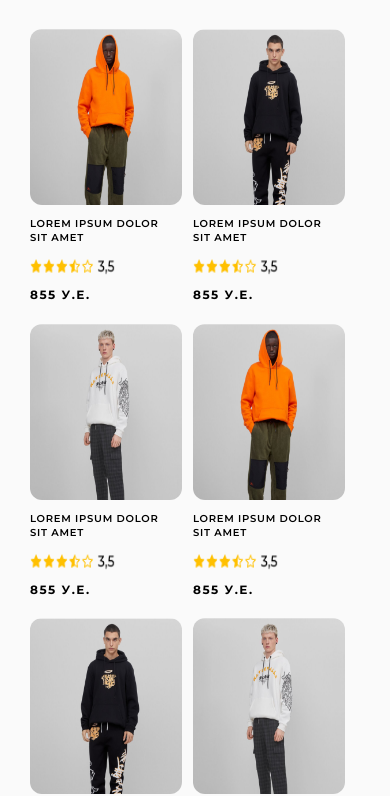
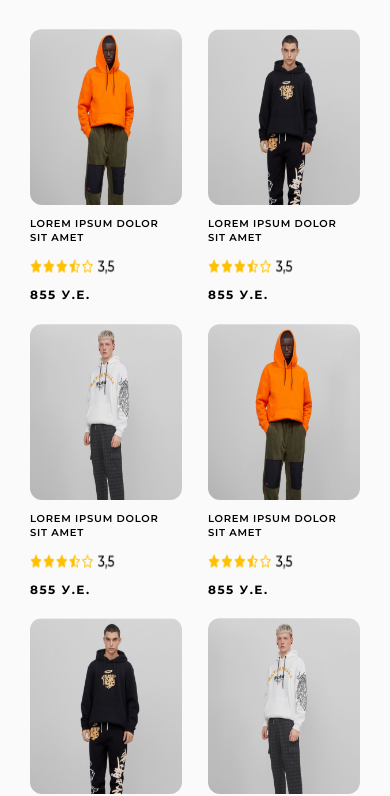
Before and after one commit to ZiyodillaDev/Imperator, a plain HTML site: page category-products.html in a window 390 px wide. Shown: the part 69-865 px from the top of the page. Drawn offline with Linux system fonts and the light colour scheme.

Commit message:
c-p.html changed

```diff
--- a/style/category-products.css
+++ b/style/category-products.css
@@ -202,6 +202,9 @@ form button{
 .clothes-t-b{
   margin-left: 30px;
   margin-top: 32px;
+  display: flex;
+  flex-wrap: wrap;
+  justify-content: space-between;
 }
 
 .place{
@@ -210,7 +213,7 @@ form button{
 }
 
 .clothes-t-b .box{
-  margin-left: 31px;
+  /* margin-left: 31px; */
   display: inline-block;
   margin-top: 20px;
 }
@@ -466,10 +469,10 @@ footer .mes{
     margin-left: 0px;
   }
 
-   .header{
+  .header{
     display: flex;
     gap: 16px;
-   }
+  }
 
   .btn_humburger {
     display: block;
@@ -508,6 +511,10 @@ footer .mes{
   .shop_btn{
     display: none;
   }
+
+  .clothes-t-b .box:nth-child(3){
+    margin-top: 20px;
+  }
 }
 
 @media (max-width:840px) {
@@ -524,8 +531,12 @@ footer .mes{
 }
 
 @media screen and (max-width:740px) {
-  .clothes-t-b .box{
-    margin-left: 0px;
+  .footer{
+    display: none;
+  }
+
+  .footer-2,.footer-3{
+    display: block;
   }
 }
 
@@ -537,9 +548,6 @@ footer .mes{
   .clothes-t-b .box img:first-child{
     height: 176px;
     width: 202px;
-  }
-  .box:nth-child(even){
-    margin-left: 7px;
   }
 
   .clothes-t-b .box .lorem{
@@ -562,17 +570,4 @@ footer .mes{
     height: 176px;
     width: 152px;
   }
-
-  .footer{
-    display: none;
-  }
-
-  .footer-2,.footer-3{
-    display: block;
-  }
-
 }
-
-@media screen and (max-width:375px) {
-
-}
```
